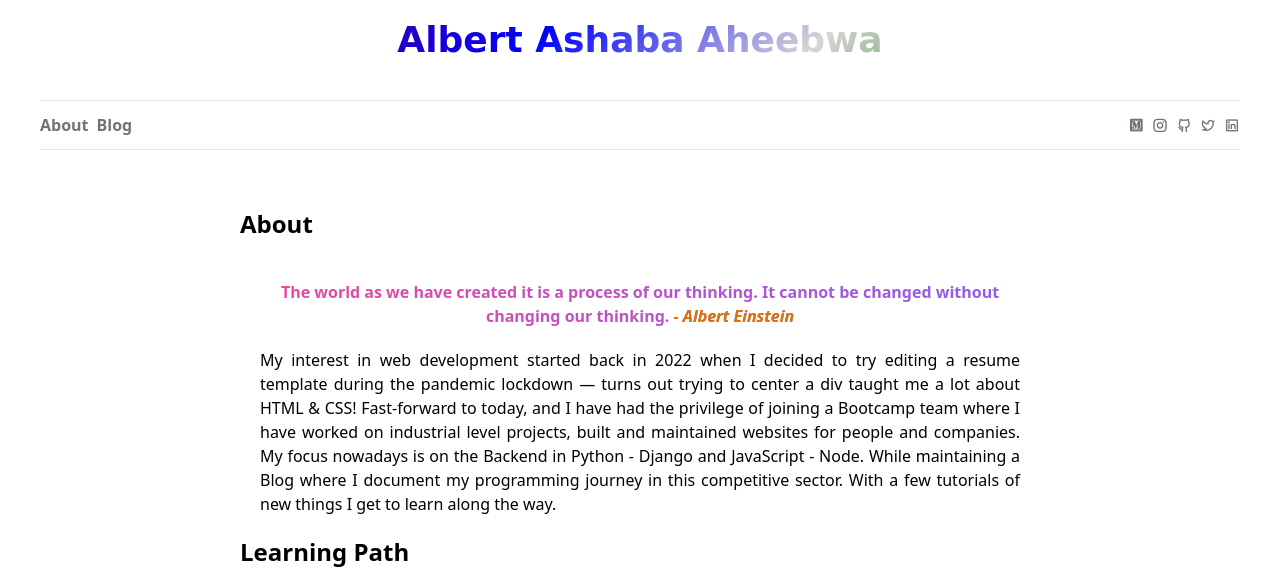
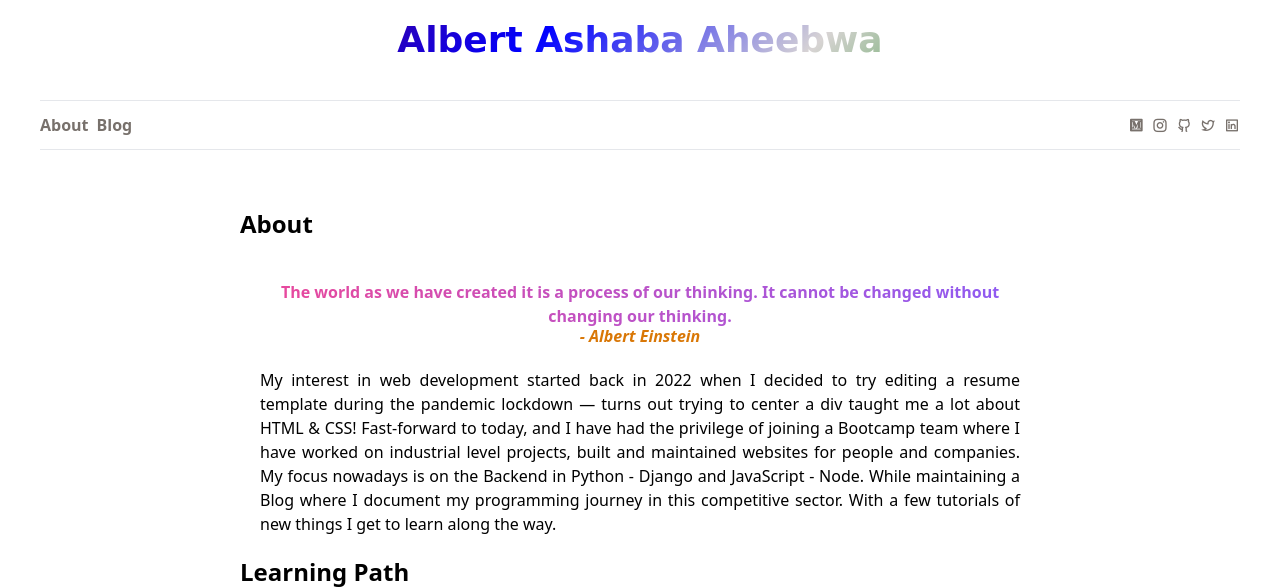
Before and after one commit to TrippleA-Ashaba/tripplea_codes, a Django app: page /about/ in a window 1280 px wide. Shown: the top 588 px of the page. Run offline with Django 4.2, Linux system fonts and the light colour scheme; some libraries are stand-ins or nearby versions; some web fonts are replaced.

Commit message:
Style blockquote

```diff
--- a/static/src/css/styles.css
+++ b/static/src/css/styles.css
@@ -560,8 +560,24 @@ video {
   position: static;
 }
 
+.absolute {
+  position: absolute;
+}
+
 .relative {
   position: relative;
+}
+
+.bottom-0 {
+  bottom: 0px;
+}
+
+.left-0 {
+  left: 0px;
+}
+
+.right-0 {
+  right: 0px;
 }
 
 .mx-auto {
@@ -626,6 +642,10 @@ video {
 
 .mt-5 {
   margin-top: 1.25rem;
+}
+
+.mb-4 {
+  margin-bottom: 1rem;
 }
 
 .block {
--- a/templates/about.html
+++ b/templates/about.html
@@ -5,9 +5,9 @@
 <div class="mb-5">
 	<h2 class="mb-5 text-2xl font-bold">About</h2>
 	<blockquote
-		class="bg-gradient-to-r from-pink-500 to-violet-500 bg-clip-text p-5 text-center font-bold text-transparent">
+		class="relative mb-5 bg-gradient-to-r from-pink-500 to-violet-500 bg-clip-text p-5 text-center font-bold text-transparent">
 		{{quote}}
-		<cite class="text-amber-600">- {{author}}</cite>
+		<cite class="absolute bottom-0 left-0 right-0 text-amber-600">- {{author}}</cite>
 	</blockquote>
 	<p class="px-5 text-justify">
 		My interest in web development started back in 2022 when I decided to try editing a resume
```
